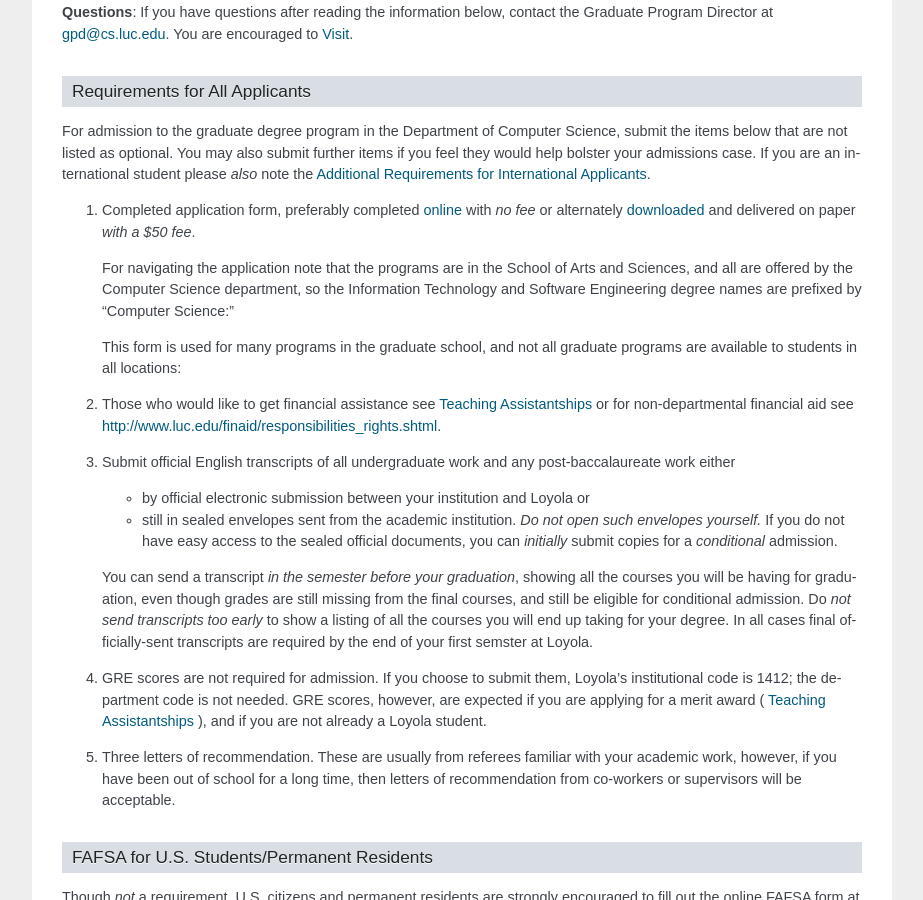
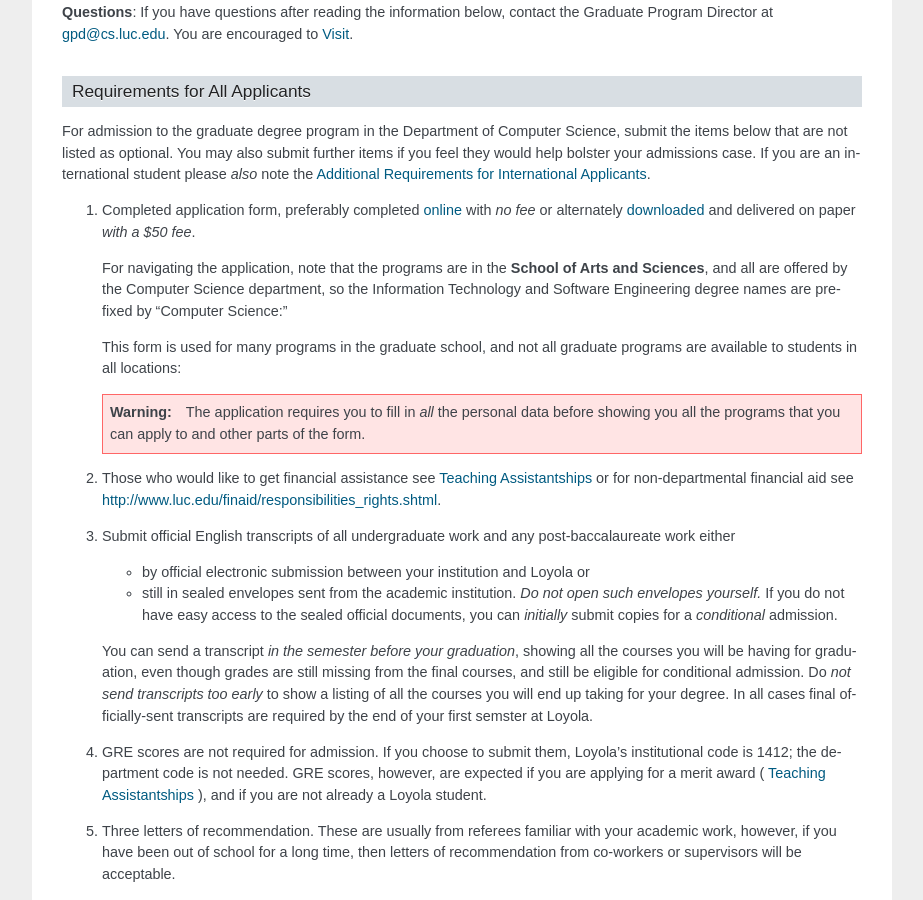
Before and after one commit to LoyolaChicagoCS/gradhandbook, a Sphinx documentation site: the page built from source/prospective_students.rst, in a window 1280 px wide and 900 px high, scrolled down 930 px. Shown: the whole window, without its empty margins (198-1121 px from the left). Built offline with Sphinx 7.4.7, drawn with Linux system fonts in a browser that asks for light colours; some of the changed lines change nothing that is shown.

Commit message:
sphinx syntax error for warning

```diff
--- a/source/prospective_students.rst
+++ b/source/prospective_students.rst
@@ -91,14 +91,15 @@
      `downloaded <http://www.luc.edu/gpem/applications/gpemapplication.pdf>`_
      and delivered on paper *with a $50 fee*.
 
-     For navigating the application note that the programs are in the School of Arts and Sciences, and all are offered by the Computer Science department,
+     For navigating the application, note that the programs are in the
+     **School of Arts and Sciences**, and all are offered by the Computer Science department,
      so the Information Technology and Software Engineering degree names are
      prefixed by "Computer Science:"
 
      This form is used for many programs in the graduate school, and
      not all graduate programs are available to students in all locations:
 
-     .. warning
+     .. warning::
         The application requires you to fill in *all* the personal
         data before showing you all the programs that you can apply to
         and other parts of the form.
```
Also changed, not shown: source/regulations.rst (line endings or trailing spaces).
